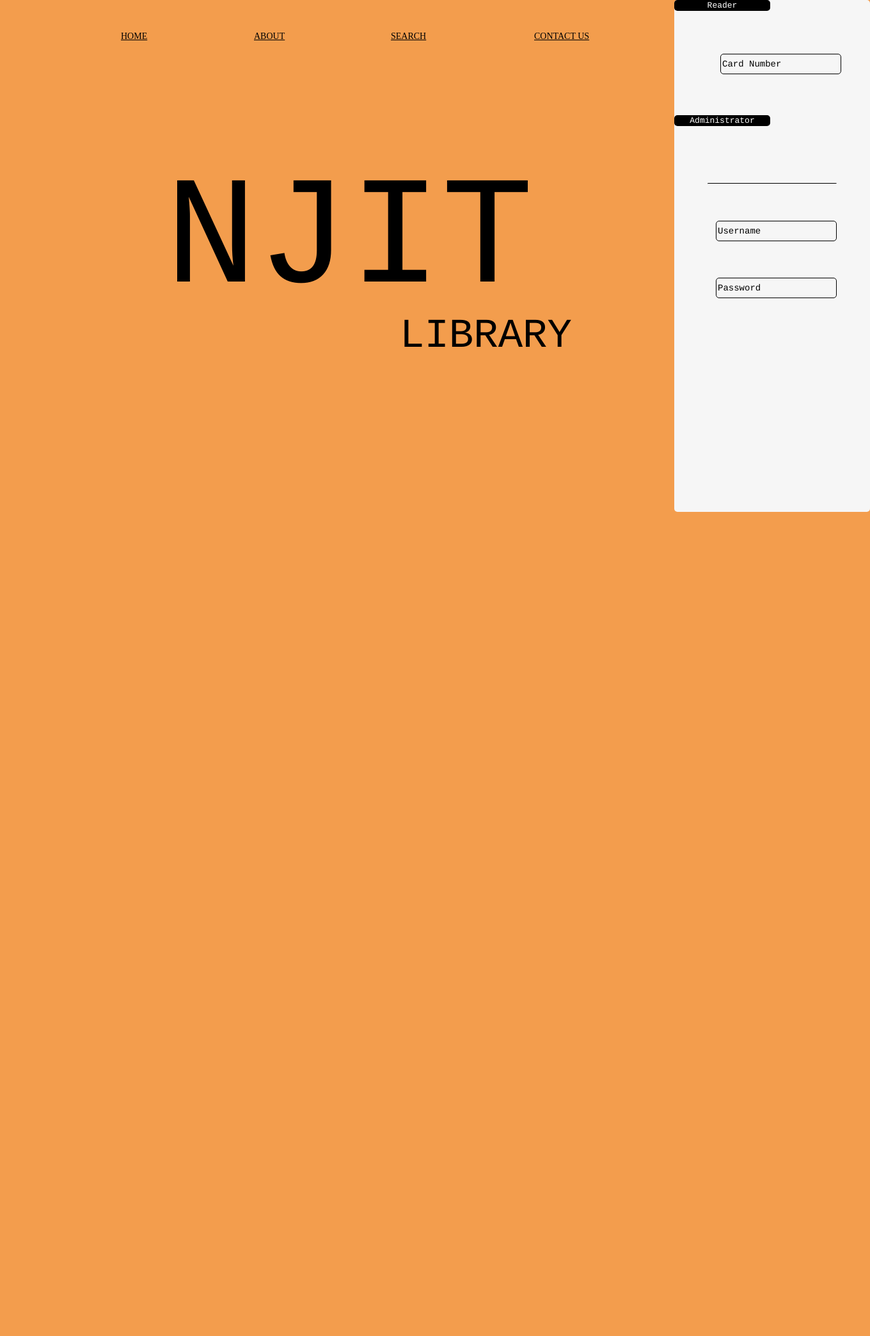
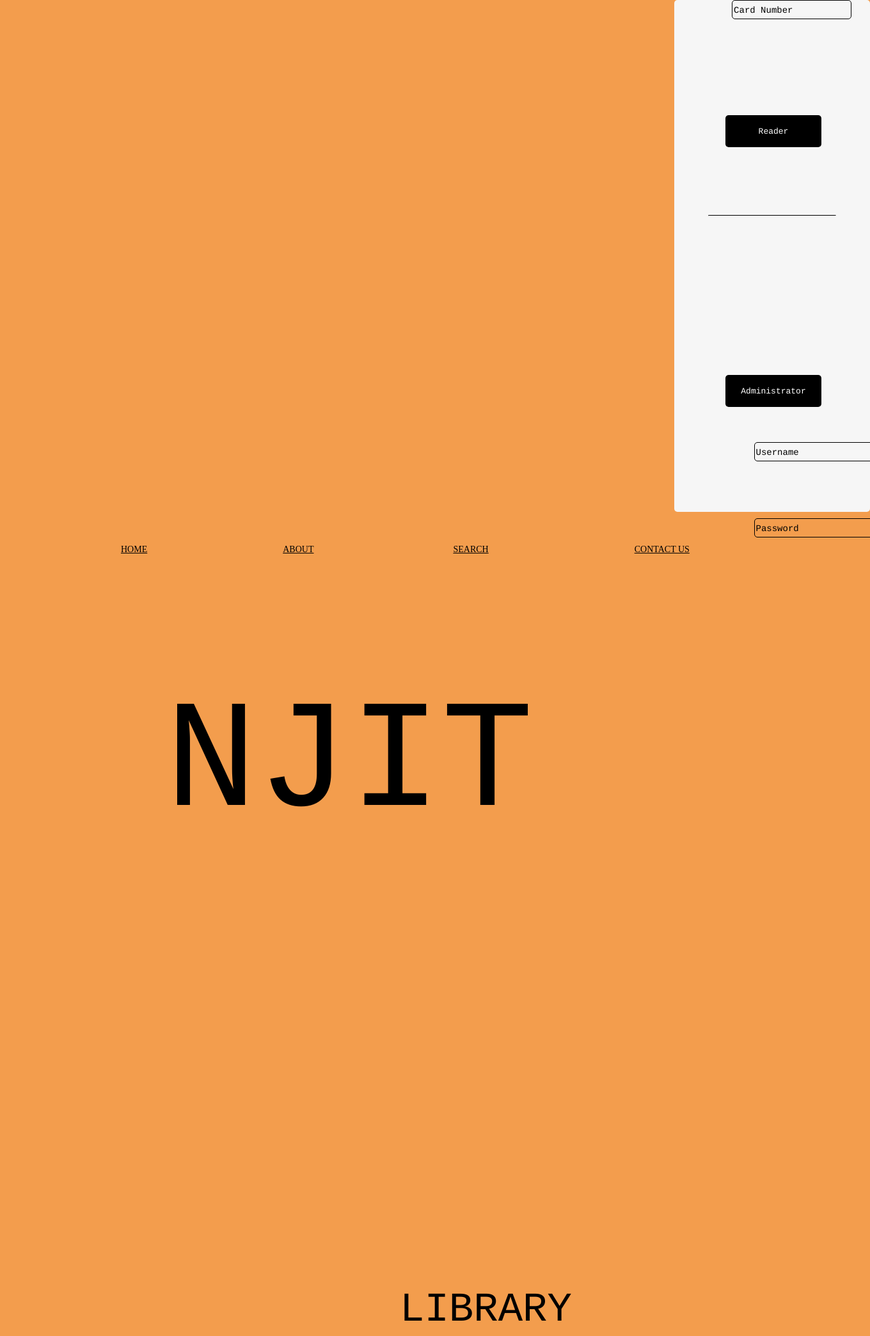
Before and after one commit to krishnadubagunta/Library, a PHP site: page / in a window 1360 px wide; the page is wider, and only the part inside the window is pictured. Shown: that part at 64% size. Before the commit the page ends 800 px from the top of that part, so only its background shows below. Run offline with PHP 8.4, Linux system fonts and the light colour scheme; some libraries are stand-ins or nearby versions.

Commit message:
style changes

```diff
--- a/admin.html
+++ b/admin.html
@@ -4,6 +4,7 @@
 	<link rel="stylesheet" href="style.css">
 	<script src="https://code.jquery.com/jquery-1.12.4.js"></script>
  	 <script src="https://code.jquery.com/ui/1.12.1/jquery-ui.js"></script>
+ 	 <meta name="viewport" content="width=device-width, initial-scale=1.0">
  	 <!-- <link rel="stylesheet" href="https://maxcdn.bootstrapcdn.com/bootstrap/3.3.7/css/bootstrap.min.css"> -->
  	<!-- <script src="https://maxcdn.bootstrapcdn.com/bootstrap/3.3.7/js/bootstrap.min.js"></script> -->
 
--- a/index.html
+++ b/index.html
@@ -4,6 +4,7 @@
 	<link rel="stylesheet" href="style.css">
 	<script src="https://code.jquery.com/jquery-1.12.4.js"></script>
  	 <script src="https://code.jquery.com/ui/1.12.1/jquery-ui.js"></script>
+ 	 <meta name="viewport" content="width=device-width, initial-scale=1.0">
  	 <!-- <link rel="stylesheet" href="https://maxcdn.bootstrapcdn.com/bootstrap/3.3.7/css/bootstrap.min.css"> -->
  	<!-- <script src="https://maxcdn.bootstrapcdn.com/bootstrap/3.3.7/js/bootstrap.min.js"></script> -->
 
@@ -11,7 +12,7 @@
 	$(document).ready(function(){
 		var sidebar = $(".userSideBar");
 		var toplinks = $(".topLinks");
-		sidebar.animate({opacity : '1.0',right:'0px'},500);
+		sidebar.animate({opacity : '1.0',left:'77.5%'},500);
 		toplinks.animate({opacity : '1.0',top: '49px'},"slow");
 		$("#NJIT").animate({opacity : '1.0'},500);
 		$("#LIBRARY").animate({opacity : '1.0'},500);
@@ -21,14 +22,14 @@
 </head>
 <body>
 	<div class="userSideBar">
-		<form>
+		<form id="readerForm">
 			<div id="cardDiv" >
 				<input type="text" name="readerID" id="cardID" placeholder="Card Number" class="textFieldID"/>
 			</div>
 			<input type="submit" id="readerLoginButton" value="Reader" />
 		</form>
 			<hr id="horizontalLine">
-		<form>
+		<form id="adminForm">
 			<div id="adminTextDIV">
 				<input type="text" placeholder="Username" id="username" />
 			</div>
@@ -37,15 +38,6 @@
 			</div>
 			<input type="submit"  style="top: 180px;" id="adminLoginButton" value="Administrator" />
 		</form>
-	</div>
-	<div class="userNavBarRight">
-		<div>
-			<button id="logoutButton" onclick="secondSubmitFun();"></button>
-		</div>
-	</div>
-	<div class="supposedNextPage">
-		<div >
-		</div>
 	</div>
 	<a class="topLinks" href="#" style="left: 189px;">HOME</a>
 	<a class="topLinks" href="#" style="left: 397px;">ABOUT</a>
--- a/style.css
+++ b/style.css
@@ -2,9 +2,8 @@
 body {
 	margin: 0px;
   background-color:rgba(243, 157, 77, 1);
-  background-image:none;
-  position: static;
   left:auto;
+  right: auto;
   width:100%;
   margin-left:0;
   margin-right:0;
@@ -12,11 +11,15 @@ body {
   position: relative;
 }
 
+* {
+    box-sizing: border-box;
+}
+
 #readerName {
 	color: black;
 	top: 15px;
 	left: 100px;
-	position: absolute;
+	position: relative;
 	opacity: 0;
 	font-family: 'American Typewriter';
 	font-size: 18px;
@@ -29,7 +32,7 @@ body {
 	height: 100%;
 	top: 0px;
 	right: -80px;
-	position: absolute;
+	position: relative;
 	box-shadow: -2px 0px 6px rgba(105, 104, 104, 0.349019607843137);
 	-moz-box-shadow:-2px 0px 6px rgba(105, 104, 104, 0.349019607843137);
   -webkit-box-shadow:-2px 0px 6px rgba(105, 104, 104, 0.349019607843137);
@@ -44,13 +47,13 @@ body {
 	font-style: 'American Typewriter';
 	font-variant: 'Regular';
 	color: black;
-	position: absolute;
+	position: relative;
 	top: 39px;
 	opacity: 0;
 }
 
 #NJIT {
-	position:absolute;
+	position:relative;
   	left:258px;
   	top:0px;
   	width:577px;
@@ -68,7 +71,7 @@ body {
 	width: 22.5%;
 	height: 100%;
 	top: 0px;
-	left: -80px;
+	right: -80px;
 	position: absolute;
 	box-shadow: -2px 0px 6px rgba(105, 104, 104, 0.349019607843137);
 	-moz-box-shadow:-2px 0px 6px rgba(105, 104, 104, 0.349019607843137);
@@ -79,7 +82,7 @@ body {
 }
 
 #LIBRARY {
-	position:absolute;
+	position:relative;
   	left:625px;
   	top:425px;
   	width:270px;
@@ -96,8 +99,8 @@ body {
 	width: 22.5%;
 	height: 100%;
 	top: 0px;
-	right: -80px;
-	position: absolute;
+	left: 80%;
+	position: relative;
 	/*box-shadow: -2px 0px 6px rgba(105, 104, 104, 0.349019607843137);
 	-moz-box-shadow:-2px 0px 6px rgba(105, 104, 104, 0.349019607843137);
   -webkit-box-shadow:-2px 0px 6px rgba(105, 104, 104, 0.349019607843137);*/
@@ -132,7 +135,10 @@ input[type="submit"] {
 	font-size: 13px;
 	background-color: black;
 	color: white;
-	position: absolute;
+	top: 150px;
+	left: 80px;
+	height: 50px;
+	position: relative;
   	width:150px;
 	border-radius: 5px;
 	border:none;
@@ -159,9 +165,9 @@ input[type="submit"] {
 	border-radius: 5px;
 	height: 30px;
 	border-style: solid;
-	position: absolute;
-	top: 84;
-	left: 72;
+	position: relative;
+	top: 5%;
+	left: 10%;
 	margin-left: auto;
 	margin-right: auto;
 	width: 187;
@@ -173,7 +179,7 @@ input[type="submit"] {
 	border-radius: 5px;
 	height: 30px;
 	border-style: solid;
-	position: absolute;
+	position: relative;
 	left: 65;
 	top: 345;
 	margin-left: auto;
@@ -187,7 +193,7 @@ input[type="submit"] {
 	border-radius: 5px;
 	height: 30px;
 	border-style: solid;
-	position: absolute;
+	position: relative;
 	top: 434;
 	left: 65;
 	margin-left: auto;
@@ -223,7 +229,7 @@ button {
 }
 
 #horizontalLine {
-	margin-top: 286px;
+	margin-top: 256px;
 	width: 200;
 	margin-right: auto;
 	margin-left: auto;
@@ -231,7 +237,7 @@ button {
 }
 
 #searchBox{
-	position: absolute;
+	position: relative;
 	background-color: #D8D8D8;
 	border-radius: 5px;
 	top: 15px;
@@ -263,14 +269,14 @@ button {
 }
 
 .tops {
-	position: absolute;
+	position: relative;
 	opacity: 0.0;
 	left: 25%;
 	top: 10%;
 }
 
 #searchButton {
-	position: absolute;
+	position: relative;
 	right: 2%;
 	top: 15px;
 	height: 35px;
@@ -282,7 +288,7 @@ button {
 }
 
 #logoutButton {
-	position: absolute;
+	position: relative;
 	left: 80%;
 	top: 24px;
 	height: 30px;
```
